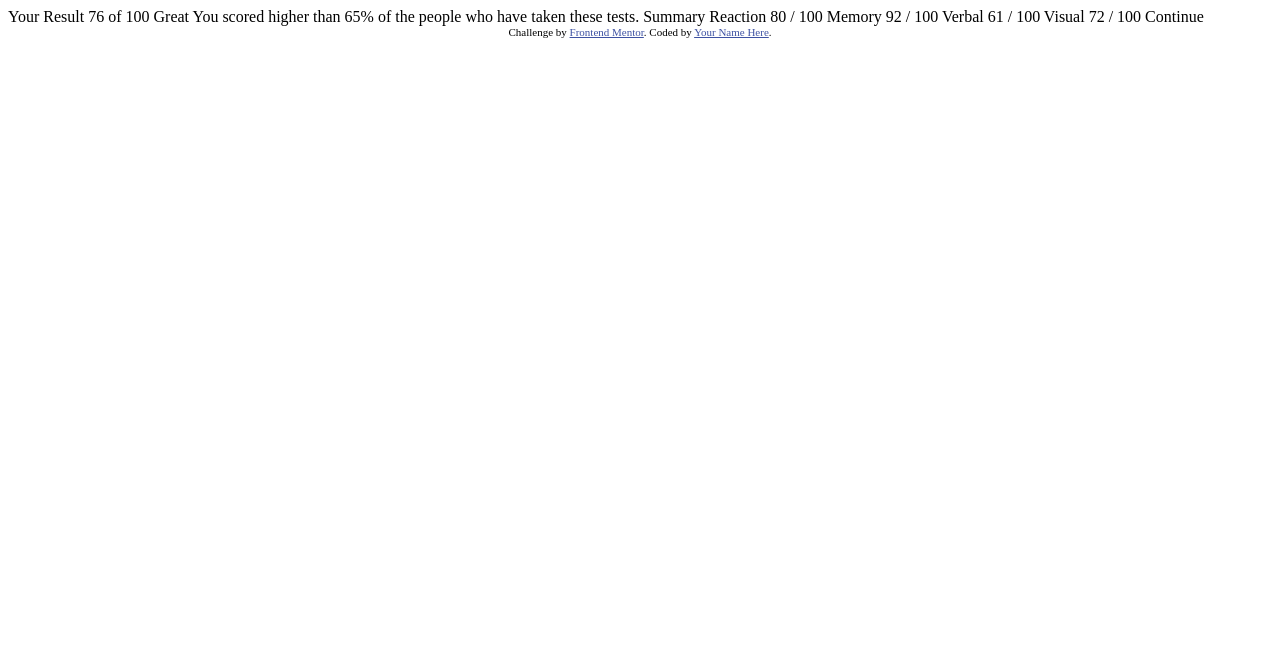
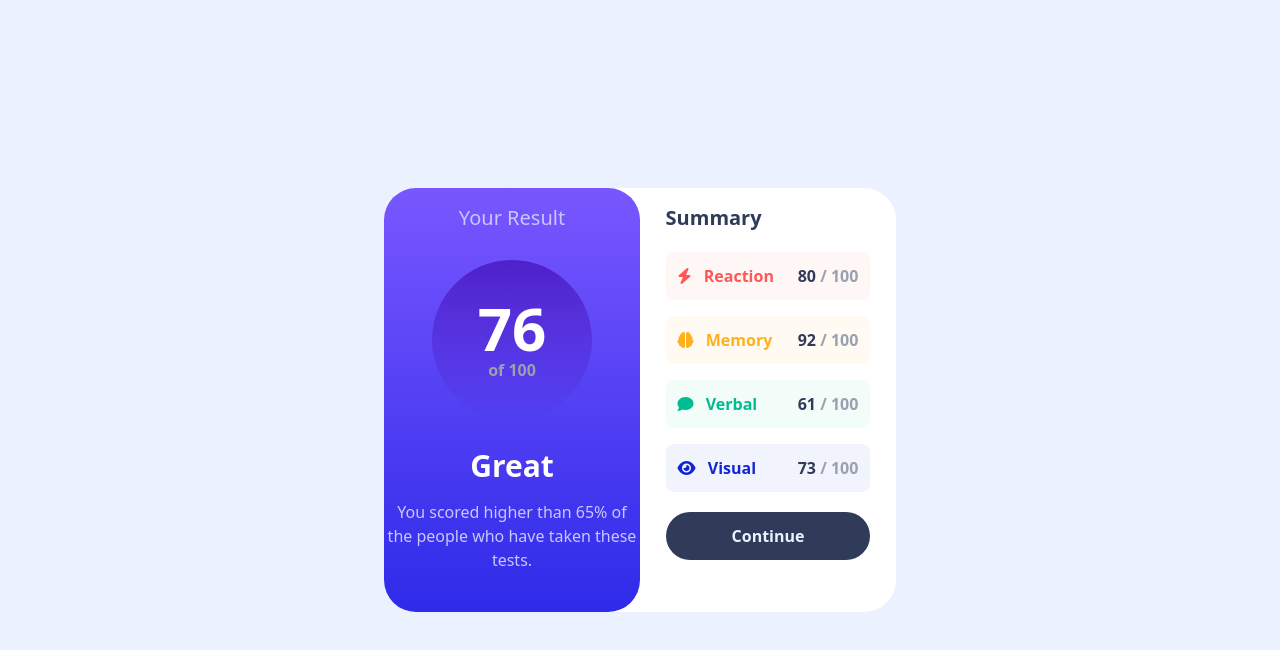
Before and after one commit to andrew0samir/Results-summary-component, a website: page index.html in a window 1280 px wide. Drawn offline with Linux system fonts and the light colour scheme.

Commit message:
added src folder with the css file changes

```diff
--- a/index.html
+++ b/index.html
@@ -1,47 +1,96 @@
 <!DOCTYPE html>
 <html lang="en">
+
 <head>
-  <meta charset="UTF-8">
-  <meta name="viewport" content="width=device-width, initial-scale=1.0"> <!-- displays site properly based on user's device -->
+    <meta charset="UTF-8">
+    <!-- displays site properly based on user's device -->
+    <meta name="viewport" content="width=device-width, initial-scale=1.0">
 
-  <link rel="icon" type="image/png" sizes="32x32" href="./assets/images/favicon-32x32.png">
+    <link rel="icon" type="image/png" sizes="32x32" href="./assets/images/favicon-32x32.png">
 
-  <title>Frontend Mentor | Results summary component</title>
+    <title>Frontend Mentor | Results summary component</title>
+    <link href="src/output.css" rel="stylesheet">
+    <link rel="stylesheet" href="https://cdnjs.cloudflare.com/ajax/libs/font-awesome/6.7.2/css/all.min.css">
 
-  <!-- Feel free to remove these styles or customise in your own stylesheet 👍 -->
-  <style>
-    .attribution { font-size: 11px; text-align: center; }
-    .attribution a { color: hsl(228, 45%, 44%); }
-  </style>
 </head>
-<body>
 
-  Your Result
-  76
-  of 100
+<body class="bg-paleBlue md:flex md:justify-center md:items-center md:h-lvh">
 
-  Great
-  You scored higher than 65% of the people who have taken these tests.
+    <div class="flex flex-col bg-white md:rounded-4xl md:flex-row md:w-[40%] mx-auto">
+        <!-- left container --top in small size screen -->
+        <div class="left flex flex-col  md:w-[50%] justify-center items-center rounded-b-4xl md:rounded-4xl">
+            <div class="my-4 text-xl text-lightLavender font-medium">
+                <h3>Your Result</h3>
+            </div>
+            <div class="circle my-3">
+                <div class="text-white text-6xl font-bold"> 76 </div>
+                <div class="text-gray-400 font-semibold">of 100</div>
+            </div>
+            <div class="my-4 text-3xl font-semibold text-white">
+                Great
+            </div>
+            <div class="text-lightLavender text-center max-w-3xs mb-10">
+                <p>
+                    You scored higher than 65% of the people who have taken these tests.
+                </p>
+            </div>
+        </div>
+        <div class="right my-4 flex flex-col md:w-[50%] text-darkGrayBlue">
+            <div class="w-[80%] mx-auto">
+                <div class="text-xl font-bold mt-4 md:mt-0">
+                    Summary
+                </div>
+                <!-- the four items -->
+                <div class="mt-5">
+                    <!-- first item -->
+                    <div class="flex justify-between p-3 container mx-auto bg-lightRedBg rounded-lg my-4">
+                        <div class="text-lightRed ">
+                            <i class="fa-solid fa-bolt"></i>
+                            <span class="mx-2 font-semibold">Reaction</span>
+                        </div>
+                        <div class="font-semibold">
+                            80 <span class="text-gray-400">/ 100</span>
+                        </div>
+                    </div>
+                    <!-- second item -->
+                    <div class="flex justify-between p-3 container mx-auto bg-orangeYellowBg rounded-lg my-4">
+                        <div class="text-orangeYellow ">
+                            <i class="fa-solid fa-brain"></i>
+                            <span class="mx-2 font-semibold">Memory</span>
+                        </div>
+                        <div class="font-semibold">
+                            92 <span class="text-gray-400">/ 100</span>
+                        </div>
+                    </div>
+                    <!-- third item -->
+                    <div class="flex justify-between p-3 container mx-auto bg-greenTealBg rounded-lg my-4">
+                        <div class="text-greenTeal ">
+                            <i class="fa-solid fa-comment"></i>
+                            <span class="mx-2 font-semibold">Verbal</span>
+                        </div>
+                        <div class="font-semibold">
+                            61 <span class="text-gray-400">/ 100</span>
+                        </div>
+                    </div>
+                    <!-- fourth item -->
+                    <div class="flex justify-between p-3 container mx-auto bg-cobaltBlueBg rounded-lg my-4">
+                        <div class="text-cobaltBlue ">
+                            <i class="fa-solid fa-eye"></i>
+                            <span class="mx-2 font-semibold">Visual</span>
+                        </div>
+                        <div class="font-semibold">
+                            73 <span class="text-gray-400">/ 100</span>
+                        </div>
+                    </div>
+                </div>
+                <div
+                    class="my-5 p-3 bg-darkGrayBlue text-paleBlue font-semibold text-center rounded-4xl cursor-pointer ">
+                    Continue </div>
+            </div>
+        </div>
+    </div>
 
-  Summary
+</body>
 
-  Reaction
-  80 / 100
 
-  Memory
-  92 / 100
-
-  Verbal
-  61 / 100
-
-  Visual
-  72 / 100
-
-  Continue
-
-  <div class="attribution">
-    Challenge by <a href="https://www.frontendmentor.io?ref=challenge" target="_blank">Frontend Mentor</a>.
-    Coded by <a href="#">Your Name Here</a>.
-  </div>
-</body>
 </html>
--- /dev/null
+++ b/src/input.css
@@ -0,0 +1,38 @@
+@import "tailwindcss";
+
+/* @import url('https://fonts.googleapis.com/css2?family=Hanken+Grotesk:ital,wght@0,100..900;1,100..900&display=swap'); */
+
+
+@theme {
+    --color-lightRed: hsl(0, 100%, 67%);
+    --color-lightRedBg: hsla(0, 100%, 67%, 0.05);
+    --color-orangeYellow: hsl(39, 100%, 56%);
+    --color-orangeYellowBg: hsla(39, 100%, 56%, 0.05);
+    --color-greenTeal: hsl(166, 100%, 37%);
+    --color-greenTealBg: hsla(166, 100%, 37%, 0.05);
+    --color-cobaltBlue: hsl(234, 85%, 45%);
+    --color-cobaltBlueBg: hsl(234, 85%, 45%, 0.05);
+
+    --color-paleBlue: hsl(221, 100%, 96%);
+    --color-lightLavender: hsl(241, 100%, 89%);
+    --color-darkGrayBlue: hsl(224, 30%, 27%);
+}
+
+body {
+    font-family: system-ui, -apple-system, BlinkMacSystemFont, 'Segoe UI', Roboto, Oxygen, Ubuntu, Cantarell, 'Open Sans', 'Helvetica Neue', sans-serif;
+}
+
+.left {
+    background-image: linear-gradient(hsl(252, 100%, 67%), hsl(241, 81%, 54%));
+}
+
+.circle {
+    background-image: linear-gradient(hsla(256, 72%, 46%, 1), hsla(241, 72%, 46%, 0));
+    width: 10rem;
+    height: 10rem;
+    border-radius: 50%;
+    display: flex;
+    justify-content: center;
+    align-items: center;
+    flex-direction: column;
+}
```
Also changed, not shown: package.json (+5 -2 lines), src/output.css (added), 1 other file.
